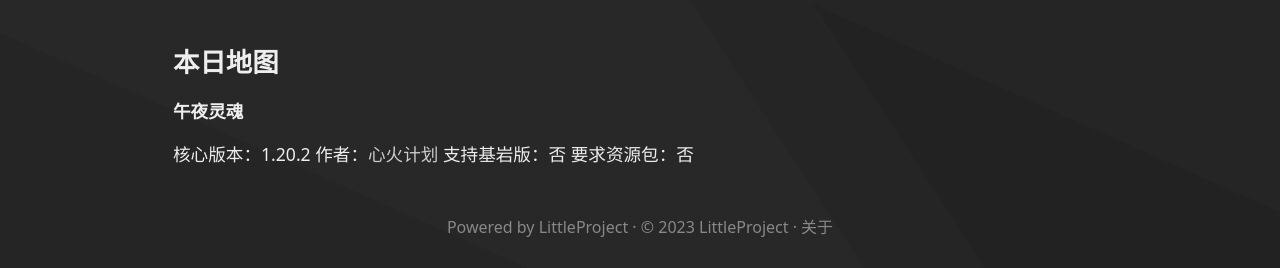
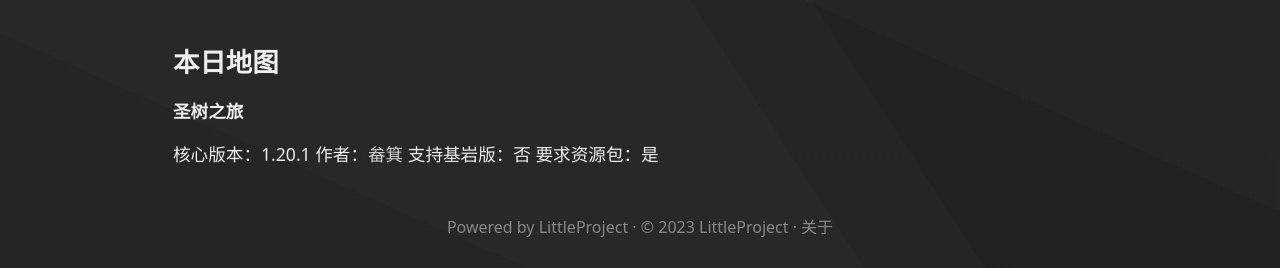
Before and after one commit to ParticleCube/CubeWebsite, a Jekyll site: the page built from about.md, in a window 1280 px wide. Shown: the part 859-1127 px from the top of the page. Built offline with Jekyll 4.4.1, drawn with Linux system fonts in a browser that asks for light colours; our own code applies the rules of GitHub Pages for plain Markdown files.

Commit message:
Update about.md

```diff
--- a/about.md
+++ b/about.md
@@ -27,9 +27,9 @@ LittleProject 是一个综合性的 Minecraft 服务器。
 跟随物品栏上的指引，打开传送面板以加入游戏！
 
 ### 本日地图
-**午夜灵魂**
+**圣树之旅**
 
-核心版本：1.20.2
-作者：[心火计划](https://hfpro.top)
+核心版本：1.20.1
+作者：[畚箕](https://forum.gamer.com.tw/C.php?bsn=18673&snA=200084)
 支持基岩版：否
-要求资源包：否
+要求资源包：是
```
